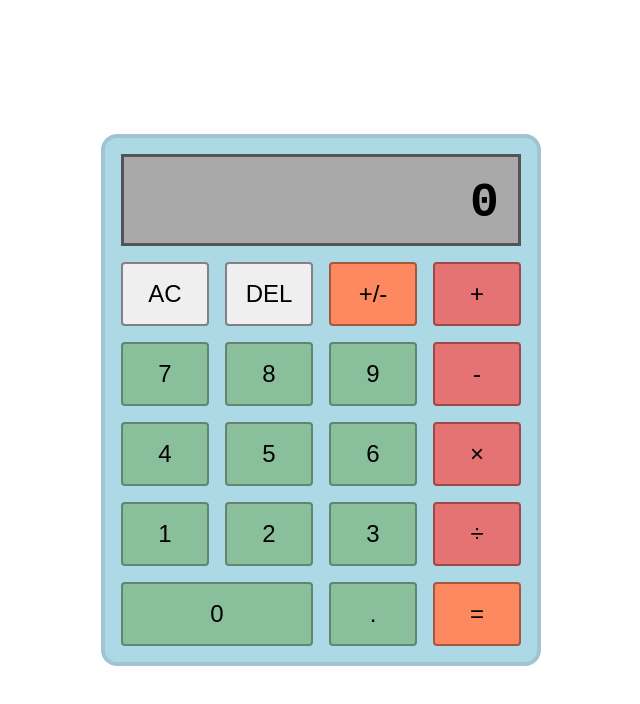
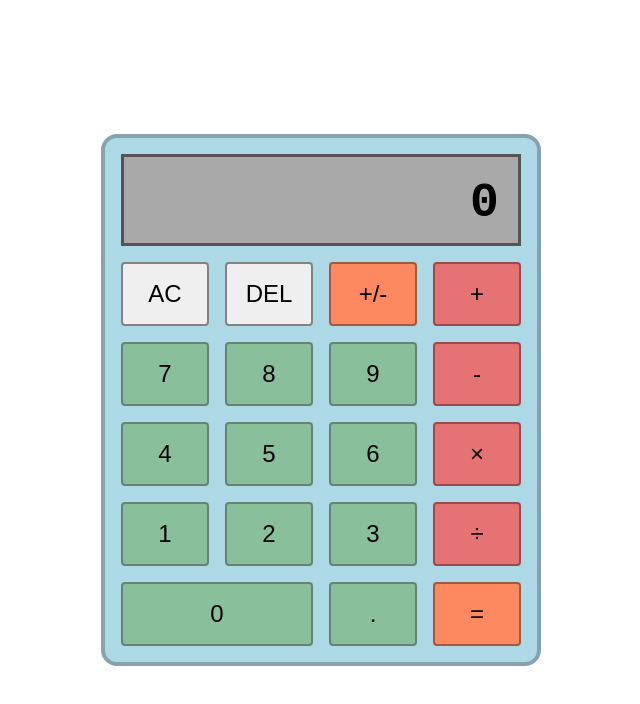
Before and after one commit to splot-cell/odin-project-calculator, a plain HTML site: page index.html in a window 1280 px wide. Shown: the whole page, without its empty margins (319-959 px from the left). Drawn offline with Linux system fonts and the light colour scheme.

Commit message:
Update colors

```diff
--- a/style.css
+++ b/style.css
@@ -12,7 +12,7 @@ body {
     background-color: lightblue;
     padding: 1rem;
     border-radius: 1rem;
-    border: solid rgb(160, 196, 210) 4px;
+    border: solid rgb(133, 164, 176) 4px;
 }
 
 #display {
```
